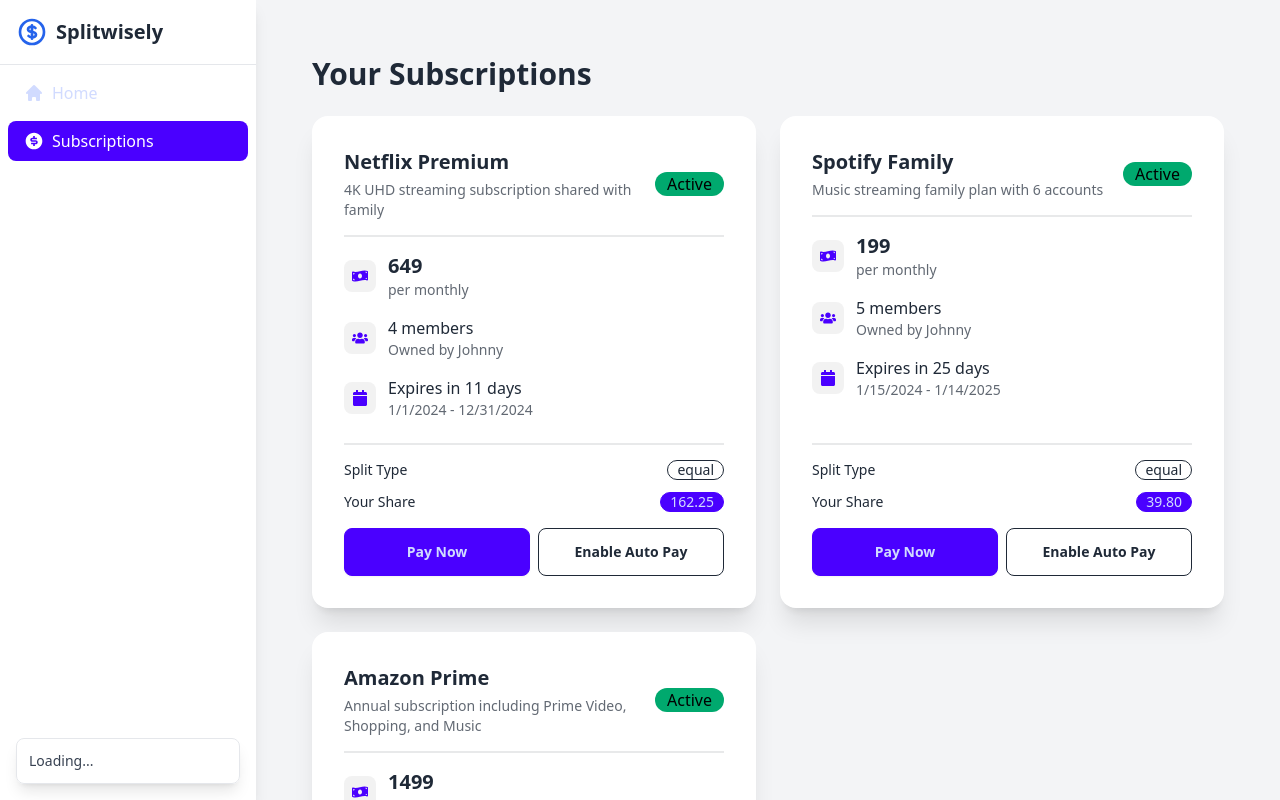
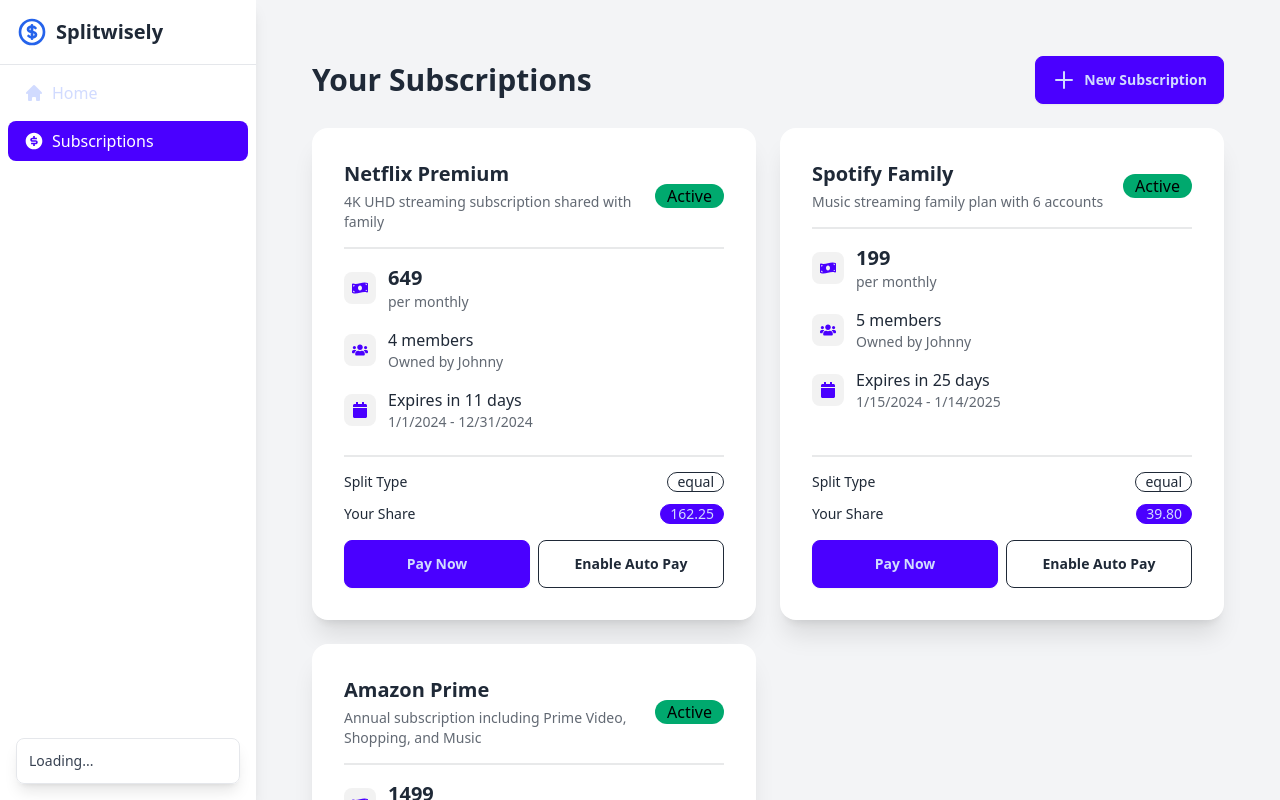
Before and after one commit to PankajAgrawal12/split-wisely, a Next.js app in the folder apps/web/: page /dashboard/subscriptions in a window 1280 px wide. Built offline with nearby package versions, Linux system fonts and the light colour scheme; no server answers.

Commit message:
Add subscription button

```diff
--- a/apps/web/app/dashboard/subscriptions/page.tsx
+++ b/apps/web/app/dashboard/subscriptions/page.tsx
@@ -75,7 +75,29 @@
 const Subscriptions = () => {
   return (
     <div className="p-6">
-      <h1 className="text-3xl font-bold mb-6">Your Subscriptions</h1>
+      <div className="flex justify-between items-center mb-6">
+        <h1 className="text-3xl font-bold">Your Subscriptions</h1>
+        <button
+          onClick={() => console.log("Create new subscription")}
+          className="btn btn-primary gap-2"
+        >
+          <svg
+            xmlns="http://www.w3.org/2000/svg"
+            className="h-6 w-6"
+            fill="none"
+            viewBox="0 0 24 24"
+            stroke="currentColor"
+          >
+            <path
+              strokeLinecap="round"
+              strokeLinejoin="round"
+              strokeWidth={2}
+              d="M12 4v16m8-8H4"
+            />
+          </svg>
+          New Subscription
+        </button>
+      </div>
       <div className="grid grid-cols-2 mdmax:grid-cols-1 gap-6">
         {dummy_data.map((subscription) => (
           <SubscriptionCard
```
